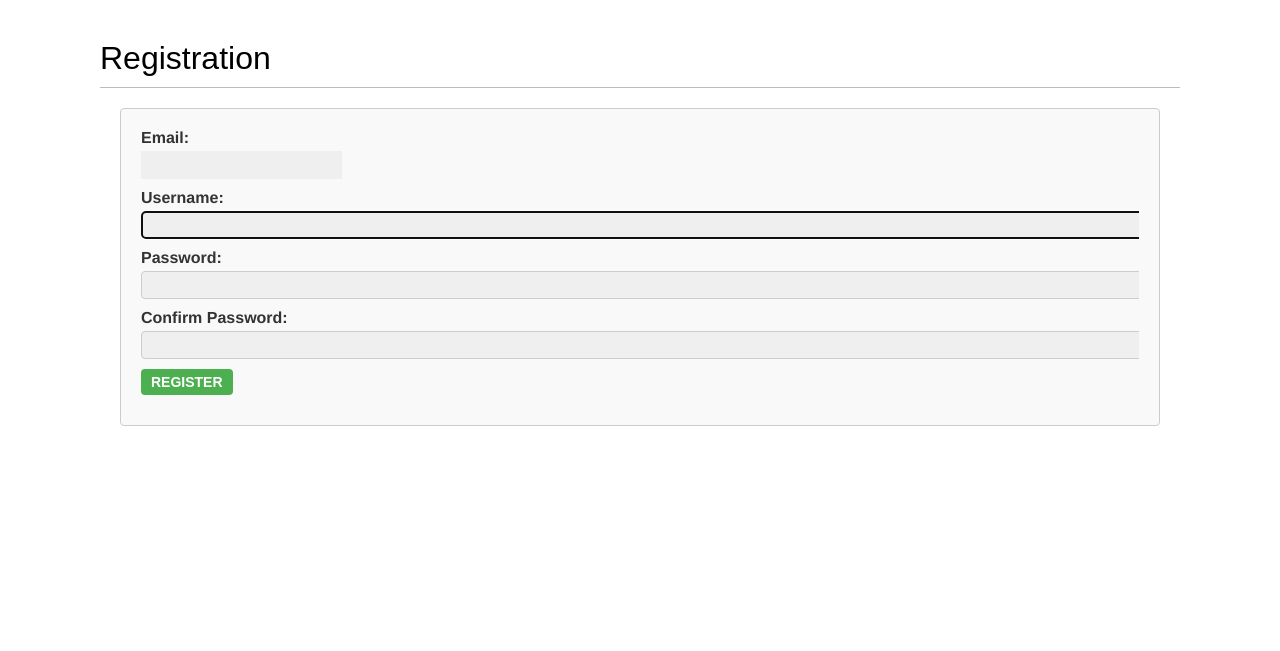
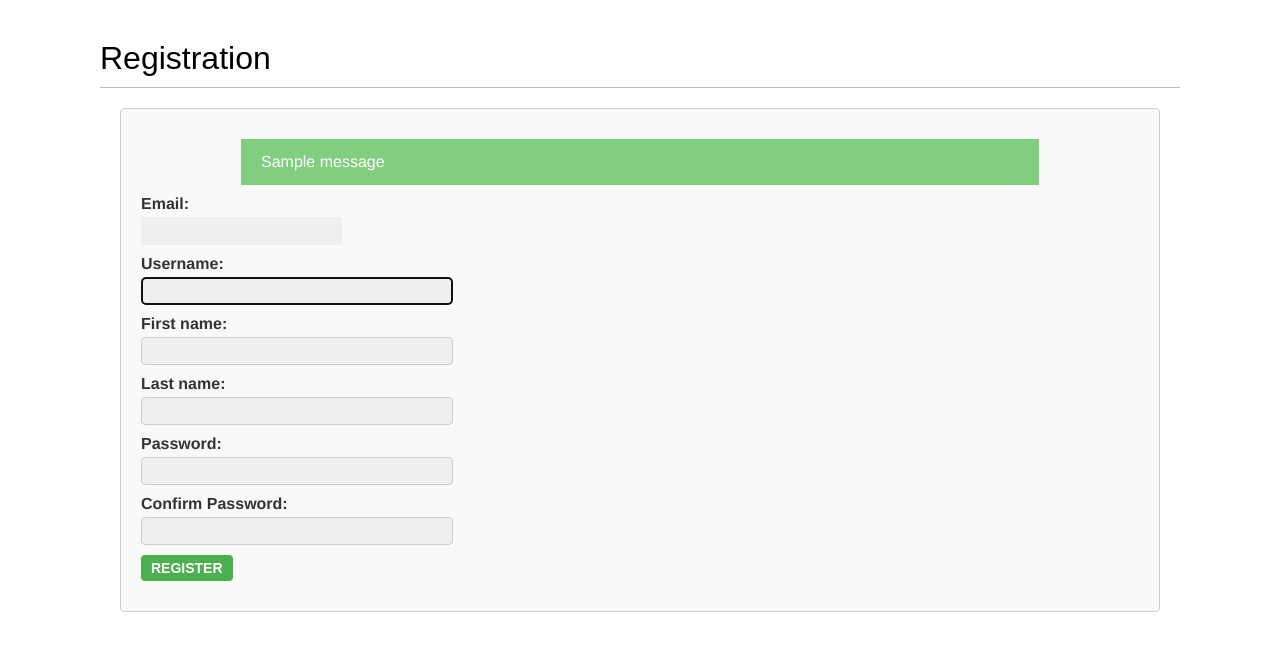
Before and after one commit to evil-kekc/EvilKekcMessenger, a Django app: page /account/registration/ in a window 1280 px wide. Shown: the part 47-698 px from the top of the page. Run offline with Django 4.2, Linux system fonts and the light colour scheme; tables that the repository leaves empty hold one stand-in row (values such as "Sample post"); one stand-in notice (Sample message) is shown; some web fonts are replaced.

Commit message:
Refactor registration

```diff
--- a/account/forms.py
+++ b/account/forms.py
@@ -11,6 +11,10 @@ class RegistrationForm(UserCreationForm):
     first_name = forms.CharField(max_length=30, required=True)
     last_name = forms.CharField(max_length=30, required=True)
     email = forms.EmailField(required=True)
+    password1 = forms.CharField(label='Password',
+                                widget=forms.PasswordInput)
+    password2 = forms.CharField(label='Repeat password',
+                                widget=forms.PasswordInput)
 
     class Meta:
         model = User
@@ -19,5 +23,11 @@ class RegistrationForm(UserCreationForm):
     def clean_email(self):
         email = self.cleaned_data.get('email')
         if User.objects.filter(email=email).exists():
-            raise forms.ValidationError('Пользователь с таким email уже существует.')
+            raise forms.ValidationError('A user with this email already exists.')
         return email
+
+    def clean_password2(self):
+        cd = self.cleaned_data
+        if cd['password1'] != cd['password2']:
+            raise forms.ValidationError('Passwords don\'t match.')
+        return cd['password2']
--- a/account/templates/registration/registration.html
+++ b/account/templates/registration/registration.html
@@ -23,14 +23,20 @@
 
         .form-field input[type="text"],
         .form-field input[type="password"] {
-            width: 100%;
+            width: 300px; /* Измените эту ширину по вашему усмотрению */
             padding: 5px;
             border: 1px solid #ccc;
             border-radius: 4px;
         }
 
-        .error {
+        .error-message {
             color: red;
+            margin-top: 5px;
+        }
+
+        .success-message {
+            color: green;
+            margin-top: 5px;
         }
 
         .form-actions {
@@ -49,31 +55,61 @@
 
     <h1>Registration</h1>
     <div class="registration-form">
+        {% if messages %}
+            <ul class="messages">
+                {% for message in messages %}
+                    <li {% if message.tags %}class="{{ message.tags }}"{% endif %}>{{ message }}</li>
+                {% endfor %}
+            </ul>
+        {% endif %}
+
         <form method="post">
             {% csrf_token %}
             <div class="form-field">
                 <label for="{{ form.email.id_for_label }}">Email:</label>
                 {{ form.email }}
                 {% if form.errors.email %}
-                    <p class="error">{{ form.errors.email }}</p>
+                    <p class="error-message">{{ form.errors.email }}</p>
                 {% endif %}
             </div>
             <div class="form-field">
                 <label for="{{ form.username.id_for_label }}">Username:</label>
                 {{ form.username }}
+                {% if form.errors.username %}
+                    <p class="error-message">{{ form.errors.username }}</p>
+                {% endif %}
+            </div>
+            <div class="form-field">
+                <label for="{{ form.first_name.id_for_label }}">First name:</label>
+                {{ form.first_name }}
+                {% if form.errors.first_name %}
+                    <p class="error-message">{{ form.errors.first_name }}</p>
+                {% endif %}
+            </div>
+            <div class="form-field">
+                <label for="{{ form.last_name.id_for_label }}">Last name:</label>
+                {{ form.last_name }}
+                {% if form.errors.last_name %}
+                    <p class="error-message">{{ form.errors.last_name }}</p>
+                {% endif %}
             </div>
             <div class="form-field">
                 <label for="{{ form.password1.id_for_label }}">Password:</label>
                 {{ form.password1 }}
+                {% if form.errors.password1 %}
+                    <p class="error-message">{{ form.errors.password1 }}</p>
+                {% endif %}
             </div>
             <div class="form-field">
                 <label for="{{ form.password2.id_for_label }}">Confirm Password:</label>
                 {{ form.password2 }}
+                {% if form.errors.password2 %}
+                    <p class="error-message">{{ form.errors.password2 }}</p>
+                {% endif %}
             </div>
             <div class="form-actions">
                 <input type="submit" value="Register">
             </div>
         </form>
     </div>
-
 {% endblock %}
```
